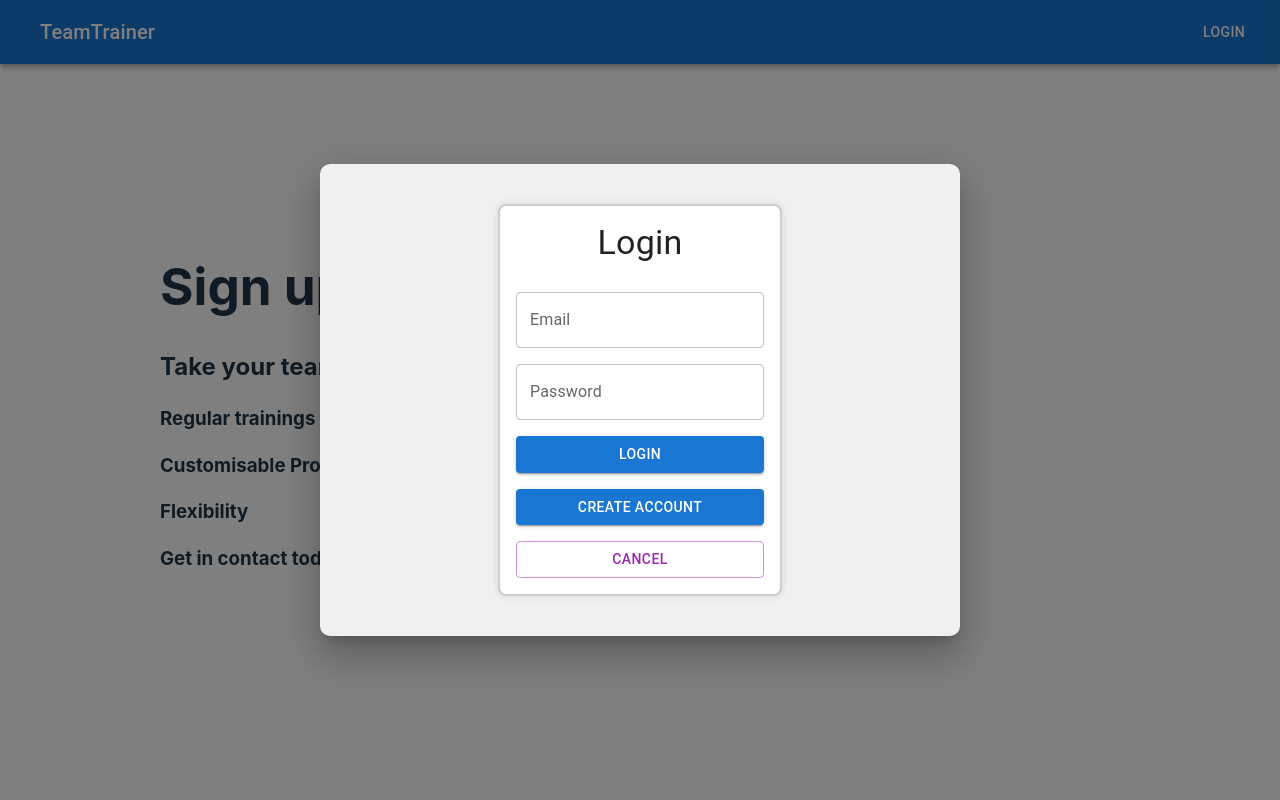
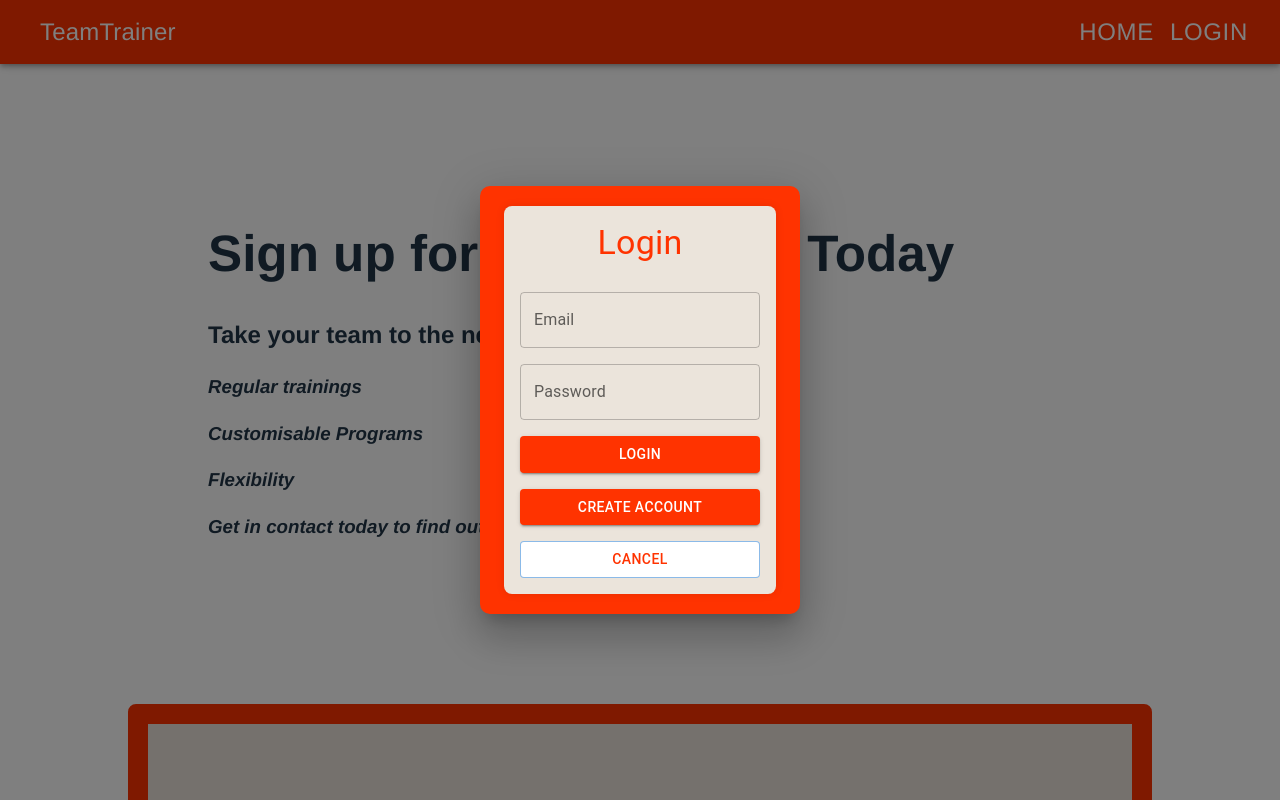
Before and after one commit to Benjfrench/capstoneApp, a React (Vite) app: page / in a window 1280 px wide. Both pictures are taken after a click on the button "LOGIN". Shown: the top 800 px of the page. Built offline with nearby package versions, Linux system fonts and the light colour scheme.

Commit message:
overall style

```diff
--- a/src/App.css
+++ b/src/App.css
@@ -7,14 +7,15 @@
   background-color: rgb(255, 255, 255);
 }
 
-.welcomePage {
-  background-image: url('/BackgroundImage.jpg'); /* Path assuming it's in the public folder */
+.WelcomePage {
+  display: flex; /* Use Flexbox to position child elements */
+  /* background-image: url('/BackgroundImage.jpg'); Path assuming it's in the public folder */
   background-size: cover;
   background-position: center;
   background-repeat: no-repeat;
 
   /* Optional: Apply the faded effect */
-  background-color: rgba(255, 255, 255, 0.7);
+  /* background-color: rgba(255, 160, 136, 0.466); */
   background-blend-mode: lighten;
 
   /* Prevent horizontal overflow */
@@ -24,12 +25,50 @@
   box-sizing: border-box;
 }
 
+.welcomePageContent, .additionalContent {
+  flex: 1; /* Allow both divs to take equal space */
+  padding: 5rem; /* This padding stays for your content */
+  background-color: rgb(235, 228, 219);
+  box-sizing: border-box;
+  margin-top: 10rem; /* Adjusted for spacing */
+  border: 20px solid rgb(255, 51, 0); /* Set border as needed */
+  margin-bottom: 10%;
+  text-align: left;
+  border-radius: 8px;
+}
+
 .welcomePageContent{
-  text-align: left;
-  padding: 10rem; /* This padding stays for your content */
-  background-color: transparent;
-  box-sizing: border-box;
+  margin-left: 10rem;
+  margin-right: 2rem;
+  border: white;
+  background-color: white;
 }
+
+ .additionalContent {
+  margin-left: 2rem;
+  margin-right: 10rem;
+ }
+
+ @media (max-width: 1400px) {
+  .WelcomePage {
+    flex-direction: column; /* Stack the children vertically */
+  }
+
+  .welcomePageContent,
+  .additionalContent {
+    margin-left: 10%; /* Reset margin for stacking */
+    margin-right: 10%; /* Reset margin for stacking */
+    margin-top: 5%; /* Add some spacing between them */
+    /* width: 100%; Ensure both divs take full width */
+  }
+
+  .welcomePageContent {
+    margin-top: 7rem;
+    margin-bottom: 0;
+  }
+}
+
+
 
 .modalClass{
   width: 80%;
@@ -96,3 +135,12 @@ width: 100%;
 .read-the-docs {
   color: #888;
 }
+
+.navCss{
+  position: fixed;
+  width: 100%;
+}
+
+.toolbar{
+  background-color: rgb(255, 51, 0);
+}
--- a/src/components/Navbar.jsx
+++ b/src/components/Navbar.jsx
@@ -11,6 +11,7 @@ import Button from '@mui/material/Button';
 import Box from '@mui/material/Box';
 import { LoginModal } from './loginModal';
 import { useAuth } from '../context/AuthContext';
+import '../App.css';
 
 export const Navbar = () => {
   const [anchorEl, setAnchorEl] = useState(null);
@@ -29,18 +30,19 @@ export const Navbar = () => {
   };
 
   return (
-    <AppBar position="static">
-      <Toolbar>
-        <Typography variant="h6" component="div" sx={{ flexGrow: 0, marginLeft: '1rem' }}>
+    <div className='navCss'>
+    <AppBar position="static" className='appbar'>
+      <Toolbar className='toolbar'>
+        <Typography variant="h6" component="div" sx={{ flexGrow: 0, marginLeft: '1rem', color:'white', fontFamily: 'Helvetica, Arial, sans-serif', fontSize: '150%' }}>
           TeamTrainer
         </Typography>
 
         <Box sx={{ display: { xs: 'none', md: 'flex' }, flexGrow: 1, justifyContent: 'flex-end' }}>
+          <Button color="inherit" component={Link} to="/" sx={{color:'white', fontFamily: 'Helvetica, Arial, sans-serif', fontSize: '150%' }}>Home</Button>
           {user ? ( // Check if user is logged in
             <>
-              <Button color="inherit" component={Link} to="/">Home</Button>
-              <Button color="inherit" component={Link} to="/calendar">WorkoutHub</Button>
-              <Button color="inherit" onClick={handleLogout}>Logout</Button> {/* Show logout if user is logged in */}
+              <Button color="inherit" component={Link} to="/calendar" sx={{color:'white', fontFamily: 'Helvetica, Arial, sans-serif', fontSize: '150%' }}>WorkoutHub</Button>
+              <Button color="inherit" onClick={handleLogout} sx={{color:'white', fontFamily: 'Helvetica, Arial, sans-serif', fontSize: '150%' }}>Logout</Button>
             </>
           ) : (
             <LoginModal /> // Show login modal if user is not logged in
@@ -78,5 +80,6 @@ export const Navbar = () => {
         </Menu>
       </Toolbar>
     </AppBar>
+    </div>
   );
 };
--- a/src/components/createAccount.jsx
+++ b/src/components/createAccount.jsx
@@ -1,31 +1,41 @@
-import React, { useState } from 'react';
-import { TextField, Button, Typography, Box } from '@mui/material';
+import React, { useState } from "react";
+import { TextField, Button, Typography, Box } from "@mui/material";
+import { useNavigate } from "react-router-dom";
 
 export const CreateAccount = () => {
-  const [firstName, setFirstName] = useState('');
-  const [lastName, setLastName] = useState('');
-  const [emailId, setEmailId] = useState('');
-  const [password, setPassword] = useState('');
-  const [confirmPassword, setConfirmPassword] = useState('');
-  const [squadId, setSquadId] = useState('');
-  const [error, setError] = useState('');
-  const [success, setSuccess] = useState('');
+  const [firstName, setFirstName] = useState("");
+  const [lastName, setLastName] = useState("");
+  const [emailId, setEmailId] = useState("");
+  const [password, setPassword] = useState("");
+  const [confirmPassword, setConfirmPassword] = useState("");
+  const [squadId, setSquadId] = useState("");
+  const [error, setError] = useState("");
+  const [success, setSuccess] = useState("");
+
+  const navigate = useNavigate();
 
   const handleCreateAccount = async (e) => {
     e.preventDefault();
 
     // Basic validation
-    if (!firstName || !lastName || !emailId || !password || !confirmPassword || !squadId) {
-      setError('Please fill out all fields.');
+    if (
+      !firstName ||
+      !lastName ||
+      !emailId ||
+      !password ||
+      !confirmPassword ||
+      !squadId
+    ) {
+      setError("Please fill out all fields.");
       return;
     }
 
     if (password !== confirmPassword) {
-      setError('Passwords do not match.');
+      setError("Passwords do not match.");
       return;
     }
 
-    setError('');
+    setError("");
 
     const formData = {
       firstName,
@@ -36,10 +46,10 @@ export const CreateAccount = () => {
     };
 
     try {
-      const response = await fetch('http://localhost:8081/api/players/create', {
-        method: 'POST',
+      const response = await fetch("http://localhost:8081/api/players/create", {
+        method: "POST",
         headers: {
-          'Content-Type': 'application/json',
+          "Content-Type": "application/json",
         },
         body: JSON.stringify(formData),
       });
@@ -47,23 +57,27 @@ export const CreateAccount = () => {
       const result = await response.json();
 
       if (response.ok) {
-        setSuccess('Account created successfully!');
+        setSuccess("Account created successfully!");
       } else {
-        setError(result.error || 'Error creating account.');
+        setError(result.error || "Error creating account.");
       }
     } catch (error) {
-      setError('Failed to connect to the server.');
+      setError("Failed to connect to the server.");
     }
+  };
+
+  const handleCancel = () => {
+    navigate("/");
   };
 
   return (
     <Box
       sx={{
-        display: 'flex',
-        flexDirection: 'column',
-        alignItems: 'center',
-        justifyContent: 'center',
-        minHeight: '100vh',
+        display: "flex",
+        flexDirection: "column",
+        alignItems: "center",
+        justifyContent: "center",
+        minHeight: "100vh",
       }}
     >
       <Typography variant="h4" component="h1" gutterBottom>
@@ -74,10 +88,10 @@ export const CreateAccount = () => {
         component="form"
         onSubmit={handleCreateAccount}
         sx={{
-          width: '100%',
+          width: "100%",
           maxWidth: 360,
-          display: 'flex',
-          flexDirection: 'column',
+          display: "flex",
+          flexDirection: "column",
           gap: 2,
         }}
       >
@@ -151,8 +165,29 @@ export const CreateAccount = () => {
           </Typography>
         )}
 
-        <Button type="submit" variant="contained" color="primary" fullWidth>
+        <Button
+          type="submit"
+          variant="contained"
+          sx={{
+            backgroundColor: "rgb(255, 51, 0)",
+            color: "#fff",
+            "&:hover": { backgroundColor: "#FF7350" },
+          }}
+          fullWidth
+        >
           Create Account
+        </Button>
+        <Button
+          variant="outlined"
+          onClick={handleCancel}
+          sx={{
+            marginTop: 2,
+            borderColor: "rgb(255, 51, 0)",
+            color: "rgb(255, 51, 0)",
+          }}
+          fullWidth
+        >
+          Cancel
         </Button>
       </Box>
     </Box>
--- a/src/components/loginModal.jsx
+++ b/src/components/loginModal.jsx
@@ -1,7 +1,14 @@
 import { useState } from "react";
-import { Button, Dialog, DialogContent, TextField, Typography, Box } from "@mui/material";
+import {
+  Button,
+  Dialog,
+  DialogContent,
+  TextField,
+  Typography,
+  Box,
+} from "@mui/material";
 import { useNavigate } from "react-router-dom";
-import { useAuth } from '../context/AuthContext'; // Import your auth context
+import { useAuth } from "../context/AuthContext"; // Import your auth context
 
 export const LoginModal = () => {
   const [open, setOpen] = useState(false);
@@ -44,7 +51,7 @@ export const LoginModal = () => {
         handleClose(); // Close modal on successful login
         navigate("/calendar"); // Redirect to the desired route
       } else {
-        console.error("Login failed", data.error)
+        console.error("Login failed", data.error);
         setError(data.message);
       }
     } catch (err) {
@@ -60,25 +67,33 @@ export const LoginModal = () => {
 
   return (
     <div>
-      <Button color="inherit" onClick={handleClickOpen}>
+      <Button
+        color="inherit"
+        onClick={handleClickOpen}
+        sx={{
+          color: "white",
+          fontFamily: "Helvetica, Arial, sans-serif",
+          fontSize: "150%",
+        }}
+      >
         Login
       </Button>
       <Dialog
         open={open}
         onClose={handleClose}
         sx={{
-          '& .MuiDialog-paper': {
-            width: "80%",
-            padding: '20px',
-            borderRadius: '10px',
-            backgroundColor: '#f0f0f0',
-            display: 'flex',
-            justifyContent: 'center',
-            alignItems: 'center',
-          }
+          "& .MuiDialog-paper": {
+            width: "20rem",
+            padding: 0,
+            borderRadius: "10px",
+            backgroundColor: "rgb(255, 51, 0)",
+            display: "flex",
+            justifyContent: "center",
+            alignItems: "center",
+          },
         }}
       >
-        <DialogContent sx={{ display: 'flex', justifyContent: 'center' }}>
+        <DialogContent sx={{ display: "flex", justifyContent: "center" }}>
           <Box
             component="form"
             onSubmit={handleLogin}
@@ -89,14 +104,19 @@ export const LoginModal = () => {
               flexDirection: "column",
               gap: 2,
               padding: 2,
-              border: "2px solid #ccc",
+              border: "0px solid #ccc",
               borderRadius: 2,
               boxShadow: "0 0 8px rgba(0, 0, 0, 0.1)",
-              backgroundColor: "white",
+              backgroundColor: "rgb(235, 228, 219)",
               alignItems: "center",
             }}
           >
-            <Typography variant="h4" component="h1" gutterBottom>
+            <Typography
+              variant="h4"
+              component="h1"
+              color={"rgb(255, 51, 0)"}
+              gutterBottom
+            >
               Login
             </Typography>
 
@@ -127,12 +147,25 @@ export const LoginModal = () => {
             )}
 
             {/* Buttons */}
-            <Button type="submit" variant="contained" color="primary" fullWidth>
+            <Button
+              type="submit"
+              variant="contained"
+              sx={{
+                backgroundColor: "rgb(255, 51, 0)",
+                color: "#fff",
+                "&:hover": { backgroundColor: "#FF7350" },
+              }}
+              fullWidth
+            >
               Login
             </Button>
             <Button
               variant="contained"
-              color="primary"
+              sx={{
+                backgroundColor: "rgb(255, 51, 0)",
+                color: "#fff",
+                "&:hover": { backgroundColor: "#FF7350" },
+              }}
               fullWidth
               onClick={handleCreateAccount}
             >
@@ -140,7 +173,11 @@ export const LoginModal = () => {
             </Button>
             <Button
               variant="outlined"
-              color="secondary"
+              sx={{
+                backgroundColor: "white",
+                color: "rgb(255, 51, 0)",
+                "&:hover": { backgroundColor: "#FF4500", color: "white" },
+              }}
               fullWidth
               onClick={handleClose}
             >
--- a/src/index.css
+++ b/src/index.css
@@ -1,10 +1,10 @@
 :root {
-  font-family: Inter, system-ui, Avenir, Helvetica, Arial, sans-serif;
+  font-family: Helvetica, system-ui, Avenir, Arial, sans-serif;
   line-height: 1.5;
   font-weight: 400;
 
   color-scheme: light dark;
-  color: rgb(0, 0, 0);
+  color: rgb(255, 51, 0);
   background-color: #000000;
   /* background-image: url('/BackgroundImage.jpg'); */
 
@@ -27,6 +27,10 @@ a:hover {
   color: #535bf2;
 }
 
+ul{
+  list-style-type: none;
+}
+
 body {
   margin: 0;
   display: flex;
@@ -44,7 +48,8 @@ h1 {
 
 h3 {
   padding: 0;
-  margin: 10
+  margin: 10;
+  font-style: italic;
 }
 
 p {
```
Also changed, not shown: src/containers/WelcomePage.jsx (+10 -0 lines).
